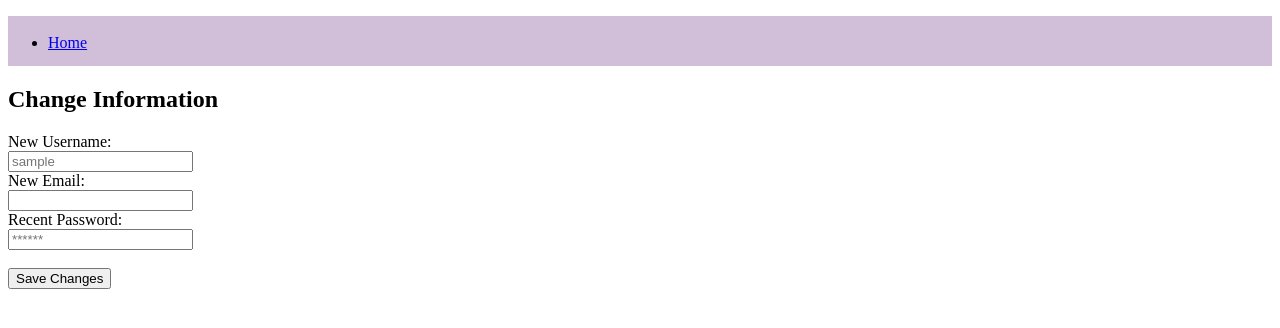
After one commit to ThuongPTH/Blog, a PHP site: page /changeinfor.php in a window 1280 px wide. The commit adds this page. Shown: the top 328 px of the page. Run offline with PHP 8.4, Linux system fonts and the light colour scheme; the visitor is signed in with stand-in values (Sample User, id 1); data that the repository does not hold is empty.

Commit message:
bổ sung tính năng sửa thông tin

```diff
--- /dev/null
+++ b/changeinfor.php
@@ -0,0 +1,75 @@
+<?php
+session_start();
+require_once "connect.php";
+include "function.php";
+
+
+if(isset($_SESSION['loged']) && (string)$_SESSION['loged'] === '1'){
+    $username = $_SESSION['username'];
+    $user = get_username($username, $conn);
+    $password = $user['password'];
+    $email = $user['email'];
+}
+else header('Location: login.php');
+
+if(isset($_POST['save']) && $_POST['save']==='ok'){
+    $new_username = $_POST['username'];
+    $new_email = $_POST['email'];
+    $password2 = $_POST['password'];
+    if($new_email== null) $new_email=$email;
+    if($new_username == null) $new_username=$username;
+    if($password === md5($password2)){
+        if (get_username($username, $conn) === null || $new_username === $username) {
+            change_infor($username, $new_username, $new_email, $conn);
+            die('Thay đổi thông tin thành công <a href = "admin.php"> Home </a>');
+        } else die('Username đã tồn tại! Thay đổi thông tin không thành công <a href = "changeinfor.php"> Change again </a>');
+    }
+    else die('Sai Password! Thay đổi thông tin không thành công <a href = "changeinfor.php"> Change again </a>');
+}
+
+?>
+
+<!DOCTYPE html>
+<html lang="en">
+<head>
+    <meta charset="UTF-8">
+    <meta name="viewport" content="width=device-width, initial-scale=1.0">
+    <title>Change Information</title>
+</head>
+<body>
+    <div style="background-color:rgb(209, 191, 218); height:50px;">
+        <nav class="navbar navbar-expand-sm bg-dark">
+            <div class="container-fluid">
+            <!-- Links -->
+            <ul class="navbar-nav">
+</br>
+                <li class="nav-item">
+                <a
+                    class="nav-link request()->is('/') ? 'active' : '' "
+                    href="admin.php">Home
+                </a>
+                </li>
+            </ul>
+            </div>
+        </nav>
+    </div>
+
+    <h2>Change Information</h2>
+    <form action="" method="POST">
+        New Username:
+        <br>
+        <input type="text" name="username" placeholder="<?php echo $username;?>" />
+        <br>
+        New Email:
+        <br>
+        <input type="text" name="email" placeholder="<?php echo $email;?>" />
+        <br>
+        Recent Password:
+<br>
+        <input type="password" name="password" placeholder="******" />
+</br>
+</br>
+        <button type="submit" name="save" value="ok">Save Changes</button>
+    </form>
+</body>
+</html>
--- a/connect.php
+++ b/connect.php
@@ -4,6 +4,7 @@ $username = "root";
 $password = "";
 $database = "blog";
 
+// connect với database
 $conn = mysqli_connect($host, $username, $password, $database);
 
 if ($conn->connect_error) {
--- a/create_post.php
+++ b/create_post.php
@@ -1,8 +1,11 @@
 <?php
-// create_post.php
 include 'function.php';
 require_once "connect.php";
 session_start();
+
+if (!isset($_SESSION['loged']) || (string)$_SESSION['loged'] === '0') {
+    die(header('Location: login.php'));
+}
 
 if ($_SERVER["REQUEST_METHOD"] == "POST") {
     $content = $_POST["content"];
--- a/function.php
+++ b/function.php
@@ -1,17 +1,5 @@
 <?php
 require_once "connect.php";
-
-// function get_post($userId, $conn){
-//     $query = "SELECT posts.id, users.username, posts.content, posts.created_at, posts.title FROM posts
-//           JOIN users ON posts.userId = users.userId
-//           WHERE posts.is_public = 1 OR posts.userId = users.userId;
-//           ORDER BY posts.created_at DESC";
-
-//     $result = $conn->query($query);
-//     return $result;
-// }
-
-
 
 function add_post($title, $userId, $content, $is_public, $conn){
     $query = 'INSERT INTO posts (userId, title, content, is_public) VALUES (?, ?, ?, ?)';
@@ -107,3 +95,23 @@ function get_post($userId, $conn)
     $result = $exec->get_result();
     return $result->fetch_all(MYSQLI_ASSOC);
 }
+
+function change_pass($username, $newpass, $conn)
+{
+    $newpass= (string)md5($newpass);
+    $query = "UPDATE users SET password=? WHERE username=?";
+    $exec = $conn->prepare($query);
+    $exec->bind_param('ss',$newpass, $username);
+    $exec->execute();
+    return $exec->affected_rows;
+}
+
+
+function change_infor($username, $new_username, $new_email, $conn)
+{
+    $query = "UPDATE users SET username=?, email=? WHERE username=?";
+    $exec = $conn->prepare($query);
+    $exec->bind_param('sss',$new_username, $new_email, $username);
+    $exec->execute();
+    return $exec->affected_rows;
+}
--- a/index.php
+++ b/index.php
@@ -20,7 +20,7 @@ if (isset($_SESSION['loged']) && $_SESSION['loged'] === true) {
     <h1> Chào mừng bạn đến với xíu xiu Blog </h1>
     <a href="register.php"><button>Register</button></a>
     <a href="login.php"><button>Login</button></a>
-    <a href="admin.php"><button>Guest Mode </button></a>
+    <!-- <a href="admin.php"><button>Guest Mode </button></a> -->
 </body>
 
 </html>
```
Also changed, not shown: admin.php (+0 -36 lines), login.php (+2 -17 lines), register.php (+7 -3 lines), view_posts.php (deleted, +0 -25 lines), view_profile.php (+39 -4 lines).
